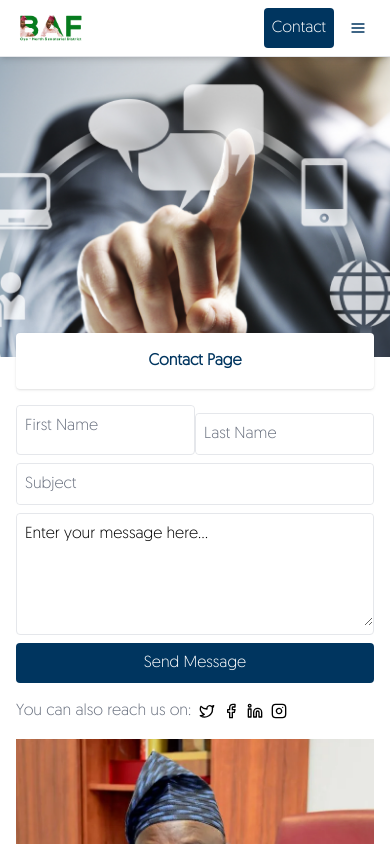
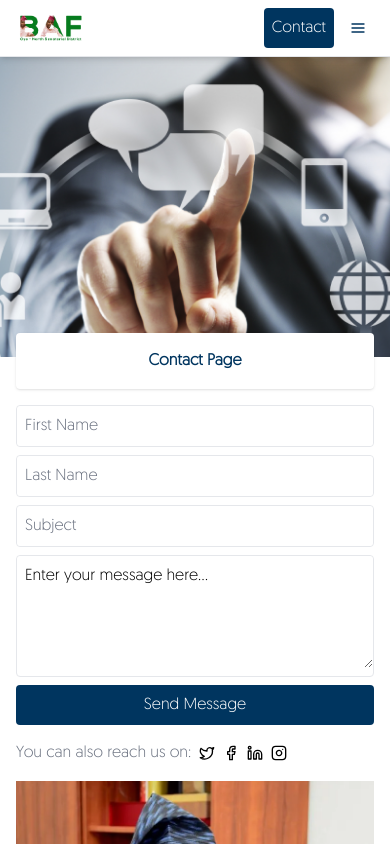
Before and after one commit to doiayokanmi/baf, a Next.js app: page /contact in a window 390 px wide. Shown: the top 844 px of the page. Built offline with nearby package versions, Linux system fonts and the light colour scheme.

Commit message:
project tried

```diff
--- a/app/contact/page.tsx
+++ b/app/contact/page.tsx
@@ -11,7 +11,7 @@
       <LayoutPage>
         <PageHead title="Contact Page" bgImage="/image/contact.jpg" />
         <SpeechesLayout>
-          <div className="flex lg:space-x-4 space-y-2 lg:space-y-0 justify-between">
+          <div className="flex flex-col lg:flex-row lg:space-x-4 space-y-2 lg:space-y-0 justify-between">
             <div className="basis-1/2 flex-1 border rounded">
               <input
                 type="text"
```
